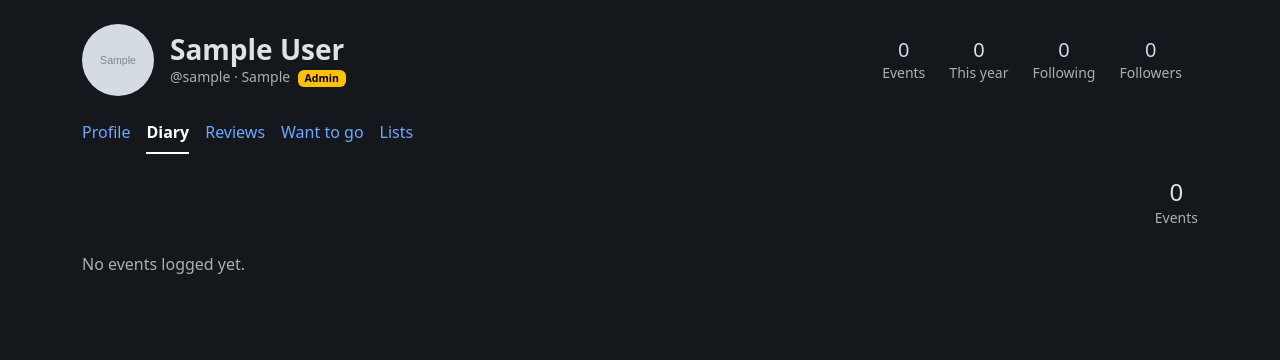
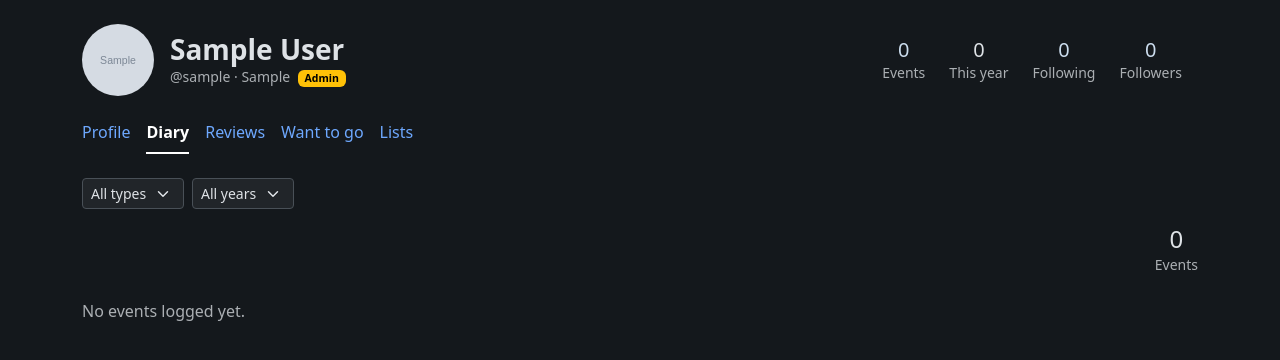
Before and after one commit to elcobalto/en-vivo, a Django app: a page that uses events/templates/events/diary.html in a window 1280 px wide. Shown: the part 56-416 px from the top of the page. Run offline with Django 4.2, Linux system fonts and the light colour scheme; tables that the repository leaves empty hold one stand-in row (values such as "Sample post"); grey boxes marked "Sample" are stand-in pictures; data that the repository does not hold is empty.

Commit message:
Filter the diary by event type and year
- Type and year dropdowns (only values present in that diary), combinable;
  the totals at the top follow the filter

Co-Authored-By: Claude Opus 5.5 <noreply@anthropic.com>

```diff
--- a/events/templates/events/diary.html
+++ b/events/templates/events/diary.html
@@ -5,6 +5,18 @@
 
 {% block content %}
   {% include "events/_profile_nav.html" %}
+  <form method="get" class="d-flex flex-wrap gap-2 align-items-center mb-3" aria-label="Filter diary">
+    <select class="form-select form-select-sm w-auto" name="type" onchange="this.form.submit()" aria-label="Type">
+      <option value="">All types</option>
+      {% for value, label in event_types %}<option value="{{ value }}" {% if f.type == value %}selected{% endif %}>{{ label }}</option>{% endfor %}
+    </select>
+    <select class="form-select form-select-sm w-auto" name="year" onchange="this.form.submit()" aria-label="Year">
+      <option value="">All years</option>
+      {% for y in years %}<option value="{{ y }}" {% if f.year == y|stringformat:"d" %}selected{% endif %}>{{ y }}</option>{% endfor %}
+    </select>
+    <noscript><button class="btn btn-sm btn-primary" type="submit">Filter</button></noscript>
+    {% if f.type or f.year %}<a class="small" href="{{ request.path }}">Clear</a>{% endif %}
+  </form>
   <div class="d-flex flex-wrap justify-content-end gap-3 mb-4">
     <div class="d-flex gap-4 text-center">
       <div><div class="h4 m-0">{{ log_count }}</div><div class="small text-body-secondary">Events</div></div>
@@ -33,6 +45,6 @@
       </table>
     </div>
   {% else %}
-    <p class="text-body-secondary">No events logged yet.{% if owner == user %} <a href="{% url 'events:event_list' %}">Find an event you went to</a> and log it.{% endif %}</p>
+    <p class="text-body-secondary">{% if f.type or f.year %}No events match these filters.{% else %}No events logged yet.{% endif %}{% if owner == user %} <a href="{% url 'events:event_list' %}">Find an event you went to</a> and log it.{% endif %}</p>
   {% endif %}
 {% endblock %}
--- a/events/views.py
+++ b/events/views.py
@@ -310,11 +310,17 @@ def diary(request: HttpRequest, username: str | None = None) -> HttpResponse:
         return redirect("events:user_diary", username=request.user.get_username())
 
     owner = get_object_or_404(get_user_model(), username=username)
-    logs = (
-        Log.objects.filter(user=owner)
-        .select_related("event", "event__venue")
-        .order_by("-event__date", "-created_at")
-    )
+    all_logs = Log.objects.filter(user=owner)
+    event_type = request.GET.get("type") or ""
+    year = request.GET.get("year") or ""
+    logs = all_logs.select_related("event", "event__venue").order_by("-event__date", "-created_at")
+    if event_type in EventType.values:
+        logs = logs.filter(event__event_type=event_type)
+    if year.isdigit():
+        logs = logs.filter(event__date__year=int(year))
+    years = (all_logs.exclude(event__date=None).annotate(y=ExtractYear("event__date"))
+             .values_list("y", flat=True).distinct().order_by("-y"))
+    types_logged = all_logs.values_list("event__event_type", flat=True).distinct()
     stats = logs.aggregate(avg_rating=Avg("rating"), log_count=Count("id"))
     by_type = logs.values("event__event_type").annotate(n=Count("id")).order_by("-n")
     type_labels = dict(EventType.choices)
@@ -325,6 +331,9 @@ def diary(request: HttpRequest, username: str | None = None) -> HttpResponse:
             "owner": owner,
             "tab": "diary",
             "logs": logs,
+            "f": {"type": event_type, "year": year},
+            "years": years,
+            "event_types": [(v, l) for v, l in EventType.choices if v in set(types_logged)],
             "by_type": [(type_labels.get(r["event__event_type"], "Other"), r["n"]) for r in by_type],
             **stats,
         },
```
Also changed, not shown: events/tests.py (+19 -0 lines).
